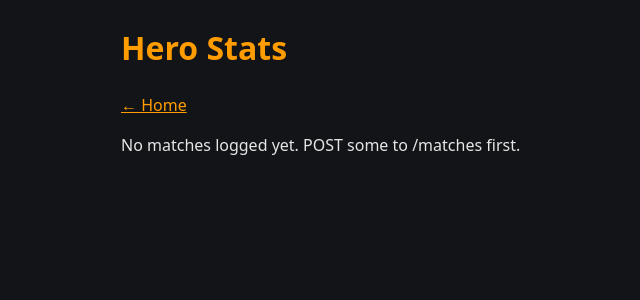
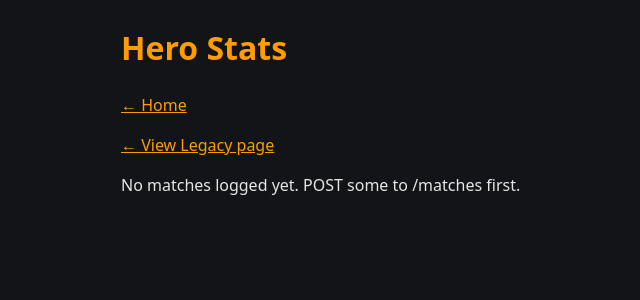
Before and after one commit to lex111-1/animated-fishstick, a Flask app: page /stats/view in a window 1280 px wide. Shown: the top 300 px of the page, without its empty margins (199-839 px from the left). Run offline with Flask 3, Linux system fonts and the light colour scheme; data that the repository does not hold is empty.

Commit message:
App.py + Stats.html updates

```diff
--- a/app/app.py
+++ b/app/app.py
@@ -57,7 +57,7 @@ def get_stats():
 		lines.append(f"Hero: {row['hero']}<br>Games: {row['games']}<br>WR: {round(winrate)}%<br>")
 	return "<br>".join(lines)
 
-@app.route("/stats/view")
+@app.route("/stats/view") # New view page created by claude code, my code is in the pure /stats page
 def stats_view():
 	# Same query as /stats: one row per hero with games played and wins.
 	db = get_db()
--- a/app/templates/stats.html
+++ b/app/templates/stats.html
@@ -12,6 +12,7 @@
 	<main>
 		<h1>Hero Stats</h1>
 		<p><a href="/">&larr; Home</a></p>
+		<p><a href="/stats">&larr; View Legacy page</a></p>
 
 		{# "heroes" is the list passed in from stats_view() in app.py #}
 		{% if heroes %}
```
